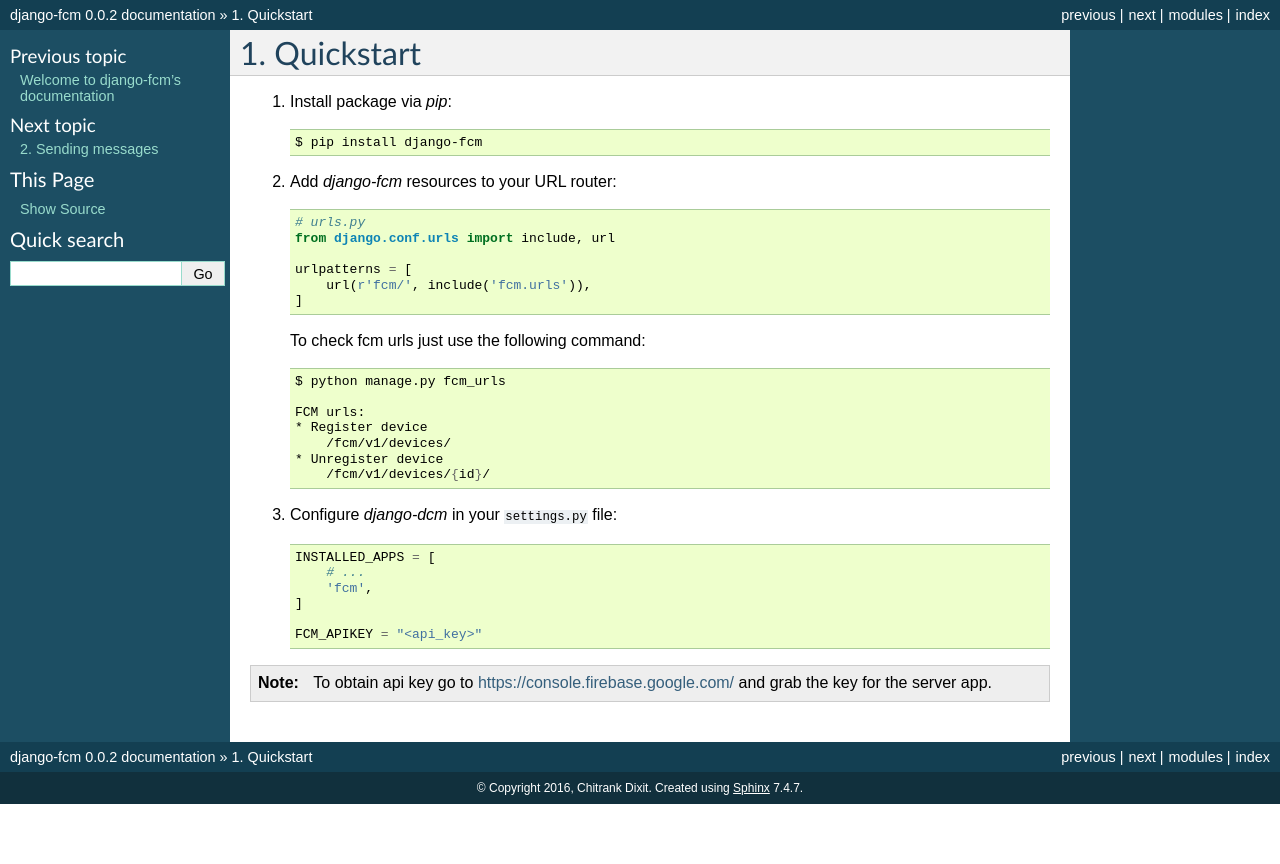
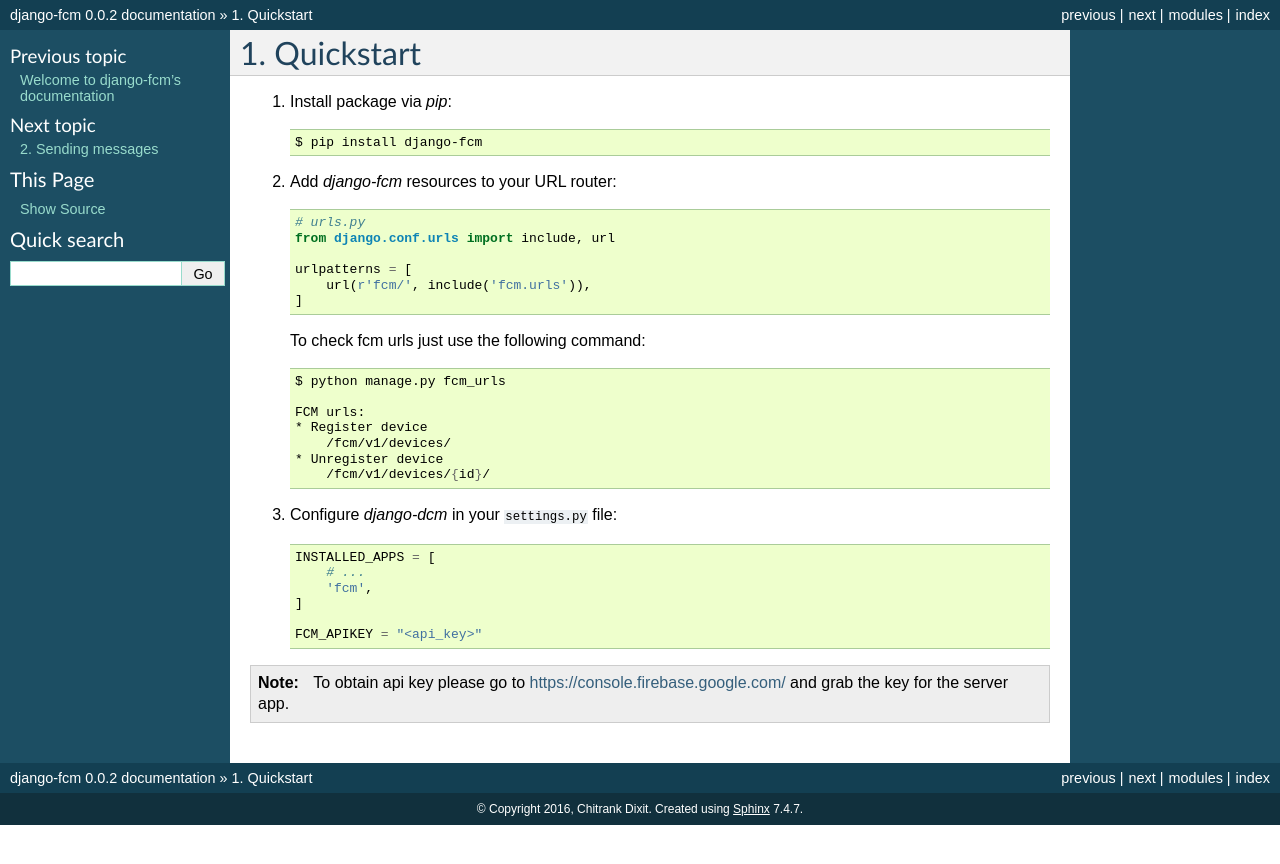
Before and after one commit to Chitrank-Dixit/django-fcm, a Sphinx documentation site: the page built from docs/quickstart.rst, in a window 1280 px wide. Shown: the top 864 px of the page. Built offline with Sphinx 7.4.7, drawn with Linux system fonts in a browser that asks for light colours.

Commit message:
Update quickstart.rst

```diff
--- a/docs/quickstart.rst
+++ b/docs/quickstart.rst
@@ -39,4 +39,4 @@
 
       FCM_APIKEY = "<api_key>"
 
-.. note:: To obtain api key go to https://console.firebase.google.com/ and grab the key for the server app.
+.. note:: To obtain api key please go to https://console.firebase.google.com/ and grab the key for the server app.
```
